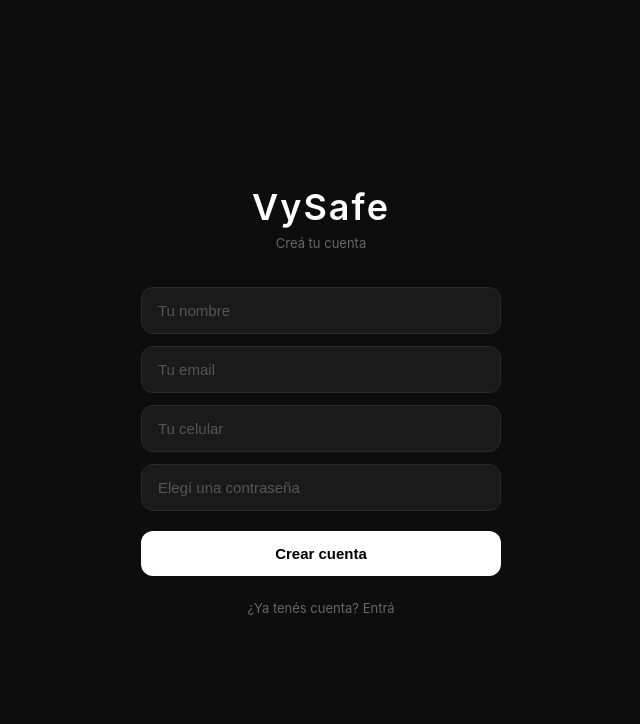
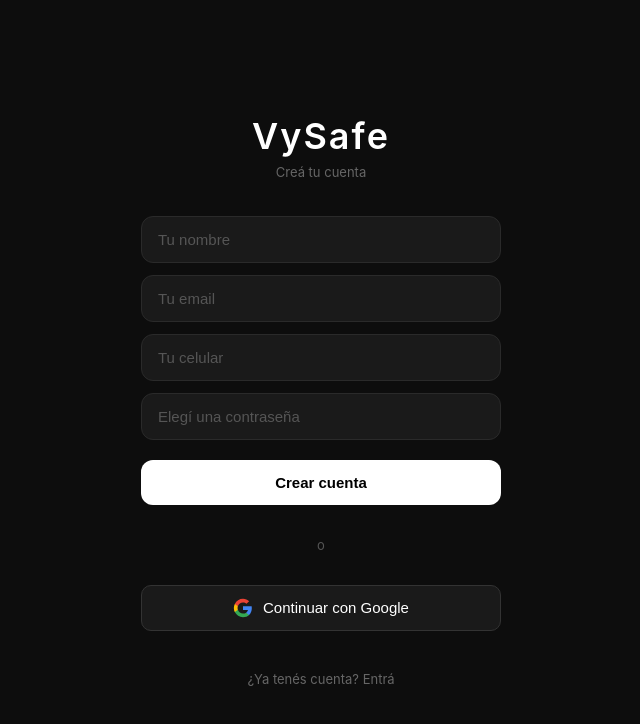
Before and after one commit to AdrianYF/vysafe, a React (Create React App) app: page /register in a window 1280 px wide. Shown: the top 724 px of the page, without its empty margins (319-959 px from the left). Built offline with nearby package versions, Linux system fonts and the light colour scheme.

Commit message:
Agrega Google login en pantalla de registro

```diff
--- a/src/pages/Register.js
+++ b/src/pages/Register.js
@@ -40,6 +40,16 @@
     setLoading(false);
   };
 
+  const handleGoogleLogin = async () => {
+    const redirect = getRedirect();
+    await supabase.auth.signInWithOAuth({
+      provider: 'google',
+      options: {
+        redirectTo: `https://vysafe.com${redirect}`,
+      },
+    });
+  };
+
   return (
     <div className="auth-container">
       <div className="auth-box">
@@ -54,6 +64,7 @@
             </p>
           </div>
         ) : (
+          <>
             <form onSubmit={handleRegister} className="auth-form">
               <input
                 type="text"
@@ -92,6 +103,21 @@
                 {loading ? 'Creando cuenta...' : 'Crear cuenta'}
               </button>
             </form>
+
+            <div className="auth-divider">
+              <span>o</span>
+            </div>
+
+            <button className="auth-google-button" onClick={handleGoogleLogin}>
+              <svg viewBox="0 0 24 24" width="20" height="20">
+                <path fill="#4285F4" d="M22.56 12.25c0-.78-.07-1.53-.2-2.25H12v4.26h5.92c-.26 1.37-1.04 2.53-2.21 3.31v2.77h3.57c2.08-1.92 3.28-4.74 3.28-8.09z"/>
+                <path fill="#34A853" d="M12 23c2.97 0 5.46-.98 7.28-2.66l-3.57-2.77c-.98.66-2.23 1.06-3.71 1.06-2.86 0-5.29-1.93-6.16-4.53H2.18v2.84C3.99 20.53 7.7 23 12 23z"/>
+                <path fill="#FBBC05" d="M5.84 14.09c-.22-.66-.35-1.36-.35-2.09s.13-1.43.35-2.09V7.07H2.18C1.43 8.55 1 10.22 1 12s.43 3.45 1.18 4.93l3.66-2.84z"/>
+                <path fill="#EA4335" d="M12 5.38c1.62 0 3.06.56 4.21 1.64l3.15-3.15C17.45 2.09 14.97 1 12 1 7.7 1 3.99 3.47 2.18 7.07l3.66 2.84c.87-2.6 3.3-4.53 6.16-4.53z"/>
+              </svg>
+              Continuar con Google
+            </button>
+          </>
         )}
 
         <p className="auth-link" onClick={() => navigate(`/?redirect=${getRedirect()}`)}>
```
Lines whose indentation alone changed are shown as unchanged.
